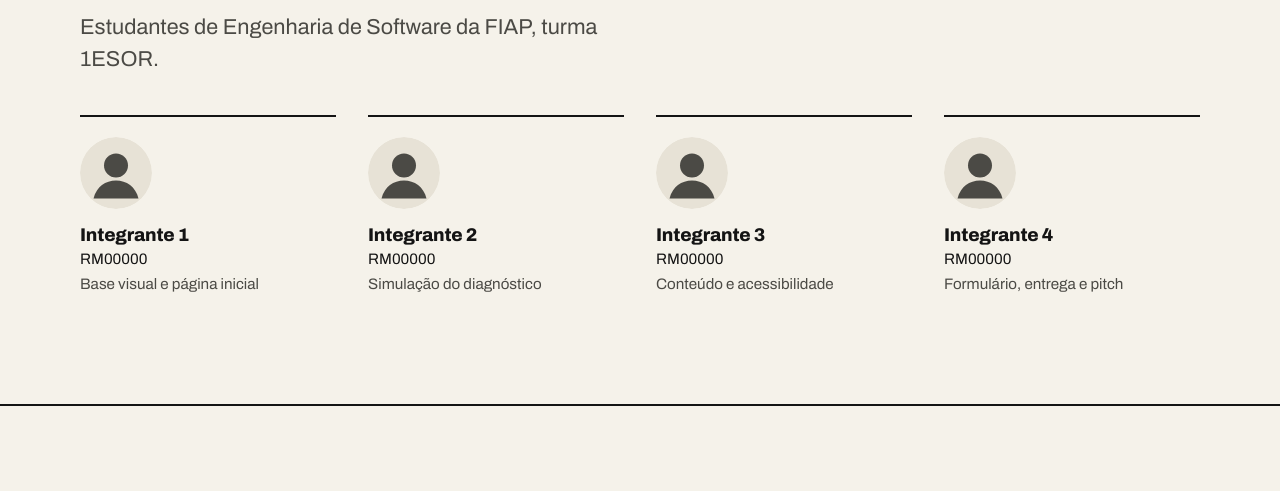
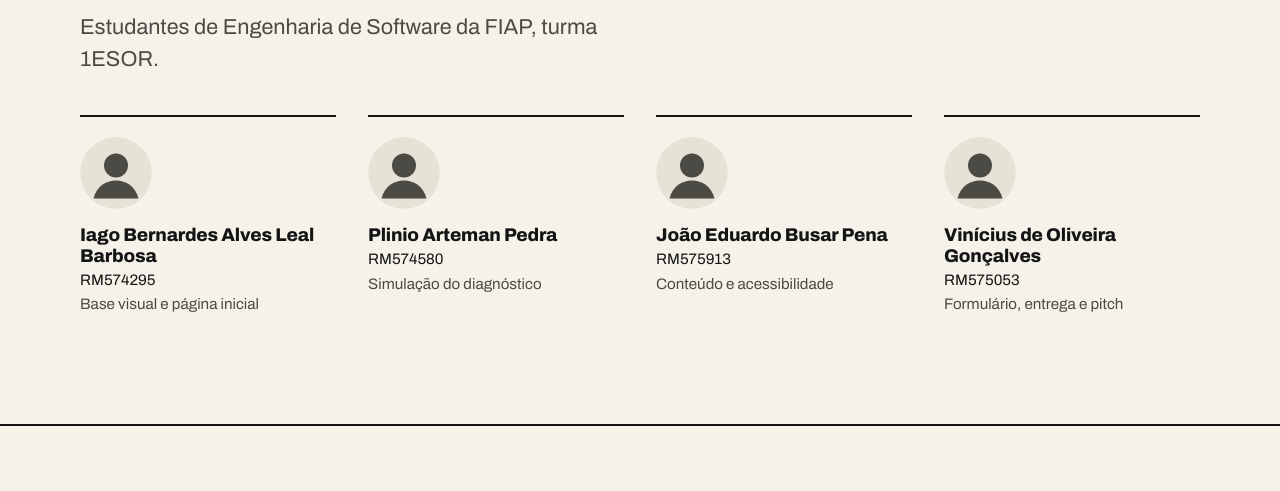
Before and after one commit to iago-leal/ponto-de-partida-iago, a plain HTML site: page equipe.html in a window 1280 px wide. Shown: the part 248-739 px from the top of the page. Drawn offline with Linux system fonts and the light colour scheme.

Commit message:
Preenche nomes e RMs dos integrantes

```diff
--- a/equipe.html
+++ b/equipe.html
@@ -42,37 +42,37 @@
         <h1 id="titulo-equipe">Equipe</h1>
         <p class="lead">Estudantes de Engenharia de Software da FIAP, turma 1ESOR.</p>
 
-        <!-- TODO: trocar pelos nomes, RMs, funções e fotos reais -->
+        <!-- TODO: confirmar funções e trocar pelas fotos reais -->
         <ul class="grade grade--4 equipe">
           <li class="membro">
-            <img src="img/avatar.svg" alt="Avatar provisório do integrante 1" width="72" height="72">
+            <img src="img/avatar.svg" alt="Avatar provisório de Iago Bernardes Alves Leal Barbosa" width="72" height="72">
             <div>
-              <h2>Integrante 1</h2>
-              <p>RM00000</p>
+              <h2>Iago Bernardes Alves Leal Barbosa</h2>
+              <p>RM574295</p>
               <p class="membro__funcao">Base visual e página inicial</p>
             </div>
           </li>
           <li class="membro">
-            <img src="img/avatar.svg" alt="Avatar provisório do integrante 2" width="72" height="72">
+            <img src="img/avatar.svg" alt="Avatar provisório de Plinio Arteman Pedra" width="72" height="72">
             <div>
-              <h2>Integrante 2</h2>
-              <p>RM00000</p>
+              <h2>Plinio Arteman Pedra</h2>
+              <p>RM574580</p>
               <p class="membro__funcao">Simulação do diagnóstico</p>
             </div>
           </li>
           <li class="membro">
-            <img src="img/avatar.svg" alt="Avatar provisório do integrante 3" width="72" height="72">
+            <img src="img/avatar.svg" alt="Avatar provisório de João Eduardo Busar Pena" width="72" height="72">
             <div>
-              <h2>Integrante 3</h2>
-              <p>RM00000</p>
+              <h2>João Eduardo Busar Pena</h2>
+              <p>RM575913</p>
               <p class="membro__funcao">Conteúdo e acessibilidade</p>
             </div>
           </li>
           <li class="membro">
-            <img src="img/avatar.svg" alt="Avatar provisório do integrante 4" width="72" height="72">
+            <img src="img/avatar.svg" alt="Avatar provisório de Vinícius de Oliveira Gonçalves" width="72" height="72">
             <div>
-              <h2>Integrante 4</h2>
-              <p>RM00000</p>
+              <h2>Vinícius de Oliveira Gonçalves</h2>
+              <p>RM575053</p>
               <p class="membro__funcao">Formulário, entrega e pitch</p>
             </div>
           </li>
```
Also changed, not shown: 1 other file.
